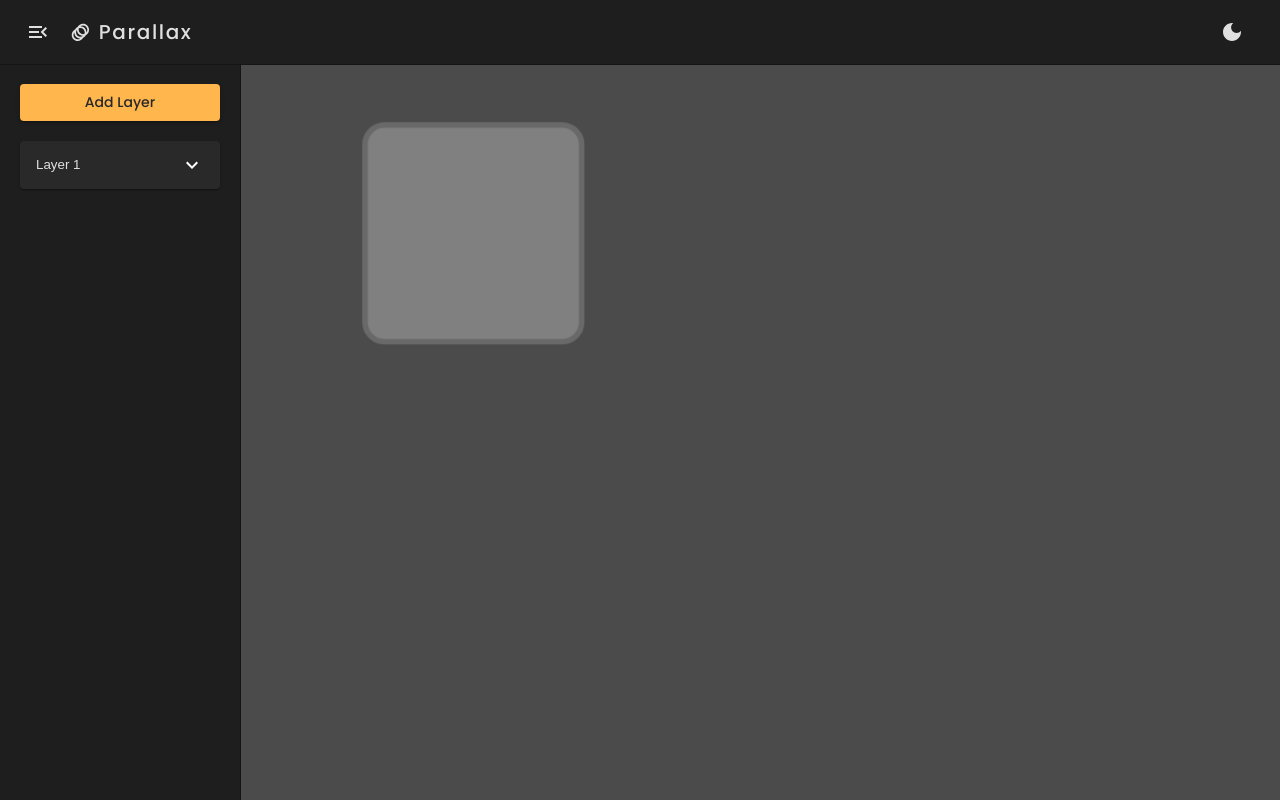
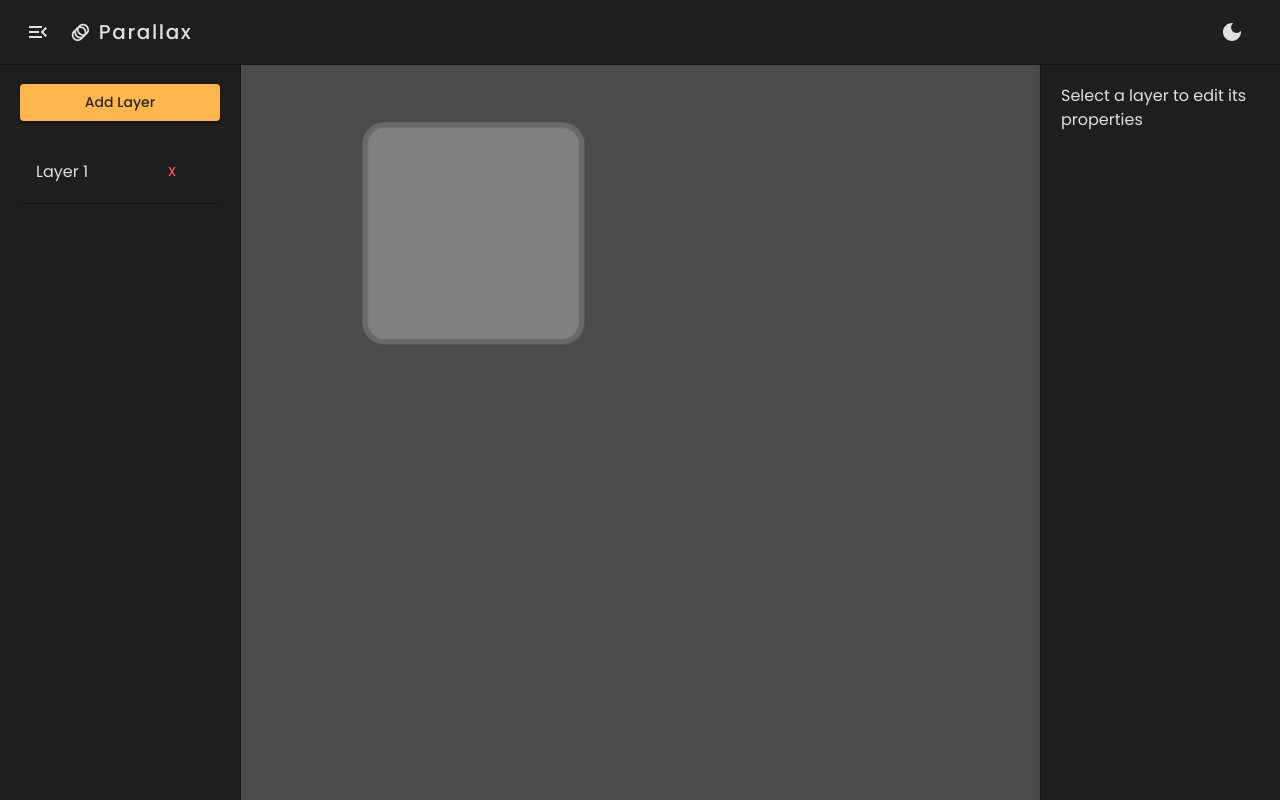
Before and after one commit to johnjohnpenafiel/ParallaxUI, a React (Vite) app: page / in a window 1280 px wide. Both pictures are taken after a click on the button "Add Layer". Built offline with nearby package versions, Linux system fonts and the light colour scheme.

Commit message:
add RightSidebar for displaying LayerForm and updated Sidebar and Layer to only display layer information

```diff
--- a/src/App.tsx
+++ b/src/App.tsx
@@ -9,8 +9,9 @@ import SideBar from "./components/SideBar";
 
 import { lightTheme, darkTheme } from "./theme";
 import { LayerFormData } from "./components/LayerForm";
+import RightSidebar from "./components/RightSidebar";
 
-export type Layer = {
+export type LayerType = {
   uid: number;
   name: string;
   height: number;
@@ -25,11 +26,12 @@ function App() {
   const [open, setOpen] = useState(true);
   const [darkMode, setDarkMode] = useState(true);
 
-  const [layers, setLayers] = useState<Layer[]>([]);
+  const [layers, setLayers] = useState<LayerType[]>([]);
+  const [selectedLayer, setSelectedLayer] = useState<LayerType | null>(null);
 
   const addLayer = (): void => {
     const layerCount = layers.length + 1;
-    const newLayer: Layer = {
+    const newLayer: LayerType = {
       uid: Date.now(),
       name: `Layer ${layerCount}`,
       height: 200,
@@ -43,7 +45,7 @@ function App() {
   };
 
   const removeLayer = (uid: number): void => {
-    setLayers(layers.filter((layer: Layer) => layer.uid !== uid));
+    setLayers(layers.filter((layer: LayerType) => layer.uid !== uid));
   };
 
   const handleLayerSubmit = (uid: number, data: LayerFormData) => {
@@ -52,6 +54,10 @@ function App() {
         layer.uid === uid ? { ...layer, ...data } : layer
       )
     );
+  };
+
+  const onSelectedLayer = (layer: LayerType) => {
+    setSelectedLayer(layer);
   };
 
   return (
@@ -72,6 +78,7 @@ function App() {
           addLayer={addLayer}
           removeLayer={removeLayer}
           handleLayerSubmit={handleLayerSubmit}
+          onSelectedLayer={onSelectedLayer}
         />
 
         <Box
@@ -86,6 +93,11 @@ function App() {
         >
           <TiltBox layers={layers} />
         </Box>
+
+        <RightSidebar
+          selectedLayer={selectedLayer}
+          handleLayerSubmit={handleLayerSubmit}
+        />
       </Box>
     </ThemeProvider>
   );
--- a/src/components/Layer.tsx
+++ b/src/components/Layer.tsx
@@ -1,46 +1,41 @@
-import {
-  Accordion,
-  AccordionActions,
-  AccordionSummary,
-  AccordionDetails,
-  Button,
-} from "@mui/material";
-import ExpandMoreIcon from "@mui/icons-material/ExpandMore";
-
-import LayerForm, { LayerFormData } from "./LayerForm";
-
-import { Layer as LayerType } from "../App";
+import { Box, Button } from "@mui/material";
+import { LayerType } from "../App";
 
 interface Props {
   layer: LayerType;
   removeLayer: (uid: number) => void;
-  handleLayerSubmit: (uid: number, data: LayerFormData) => void;
+  onSelectedLayer: () => void; // To handle selection of this layer
 }
 
-const Layer = ({ layer, removeLayer, handleLayerSubmit }: Props) => {
+const Layer = ({ layer, removeLayer, onSelectedLayer }: Props) => {
   return (
-    <Accordion>
-      <AccordionSummary
-        expandIcon={<ExpandMoreIcon />}
-        aria-controls="panel3-content"
-        id="panel3-header"
+    <Box
+      onClick={onSelectedLayer}
+      sx={{
+        display: "flex",
+        alignItems: "center",
+        justifyContent: "space-between",
+        padding: 2,
+        borderBottom: (theme) => `1px solid ${theme.palette.primary.dark}`,
+        cursor: "pointer",
+        "&:hover": {
+          backgroundColor: (theme) => `${theme.palette.primary.light}`,
+        },
+      }}
+    >
+      <Box>{layer.name}</Box>
+      <Button
+        onClick={(e) => {
+          e.stopPropagation(); // Prevent onSelectedLayer from triggering
+          removeLayer(layer.uid);
+        }}
+        color="error"
+        variant="text"
+        size="small"
       >
-        {layer.name}
-      </AccordionSummary>
-
-      <AccordionDetails>
-        <LayerForm
-          handleLayerSubmit={(data) => handleLayerSubmit(layer.uid, data)}
-          layer={layer}
-        />
-      </AccordionDetails>
-
-      <AccordionActions>
-        <Button onClick={() => removeLayer(layer.uid)} color="error">
-          Remove
-        </Button>
-      </AccordionActions>
-    </Accordion>
+        x
+      </Button>
+    </Box>
   );
 };
 
--- a/src/components/LayerForm.tsx
+++ b/src/components/LayerForm.tsx
@@ -2,7 +2,8 @@ import { useForm } from "react-hook-form";
 
 import { Box, TextField } from "@mui/material";
 
-import { Layer as LayerType } from "../App";
+import { LayerType } from "../App";
+import { useEffect } from "react";
 
 export type LayerFormData = {
   height: number;
@@ -15,20 +16,31 @@ export type LayerFormData = {
 
 interface Props {
   handleLayerSubmit: (data: LayerFormData) => void;
-  layer: LayerType;
+  selectedLayer: LayerType;
 }
 
-const LayerForm = ({ handleLayerSubmit, layer }: Props) => {
+const LayerForm = ({ handleLayerSubmit, selectedLayer }: Props) => {
   const { register, handleSubmit, reset, getValues } = useForm<LayerFormData>({
     defaultValues: {
-      height: layer.height || 0,
-      width: layer.width || 0,
-      color: layer.color || "",
-      depth: layer.depth || 0,
-      x: layer.x || 0,
-      y: layer.y || 0,
+      height: selectedLayer.height || 0,
+      width: selectedLayer.width || 0,
+      color: selectedLayer.color || "",
+      depth: selectedLayer.depth || 0,
+      x: selectedLayer.x || 0,
+      y: selectedLayer.y || 0,
     },
   });
+
+  useEffect(() => {
+    reset({
+      height: selectedLayer.height || 0,
+      width: selectedLayer.width || 0,
+      color: selectedLayer.color || "",
+      depth: selectedLayer.depth || 0,
+      x: selectedLayer.x || 0,
+      y: selectedLayer.y || 0,
+    });
+  }, [selectedLayer, reset]);
 
   const handleKeyPress = (
     e: React.KeyboardEvent<HTMLInputElement>,
@@ -68,7 +80,7 @@ const LayerForm = ({ handleLayerSubmit, layer }: Props) => {
       >
         <Box mb={2}>
           <TextField
-            defaultValue={layer.height}
+            defaultValue={selectedLayer.height}
             label="Height"
             {...register("height")}
             id="height"
@@ -88,7 +100,7 @@ const LayerForm = ({ handleLayerSubmit, layer }: Props) => {
 
         <Box mb={2}>
           <TextField
-            defaultValue={layer.width}
+            defaultValue={selectedLayer.width}
             label="Width"
             {...register("width")}
             id="width"
@@ -108,7 +120,7 @@ const LayerForm = ({ handleLayerSubmit, layer }: Props) => {
 
         <Box mb={2}>
           <TextField
-            defaultValue={layer.color}
+            defaultValue={selectedLayer.color}
             label="Color"
             {...register("color")}
             id="color"
@@ -128,7 +140,7 @@ const LayerForm = ({ handleLayerSubmit, layer }: Props) => {
 
         <Box mb={2}>
           <TextField
-            defaultValue={layer.depth}
+            defaultValue={selectedLayer.depth}
             label="Depth"
             {...register("depth")}
             id="depth"
@@ -148,7 +160,7 @@ const LayerForm = ({ handleLayerSubmit, layer }: Props) => {
 
         <Box mb={2}>
           <TextField
-            defaultValue={layer.x}
+            defaultValue={selectedLayer.x}
             label="X Position"
             {...register("x")}
             id="x"
@@ -168,7 +180,7 @@ const LayerForm = ({ handleLayerSubmit, layer }: Props) => {
 
         <Box mb={2}>
           <TextField
-            defaultValue={layer.y}
+            defaultValue={selectedLayer.y}
             label="Y Position"
             {...register("y")}
             id="y"
--- /dev/null
+++ b/src/components/RightSidebar.tsx
@@ -0,0 +1,41 @@
+import { Box, Toolbar } from "@mui/material";
+import { LayerType } from "../App";
+import LayerForm, { LayerFormData } from "./LayerForm";
+
+interface Props {
+  selectedLayer: LayerType | null;
+  handleLayerSubmit: (uid: number, data: LayerFormData) => void;
+}
+
+const RightSidebar = ({ selectedLayer, handleLayerSubmit }: Props) => {
+  return (
+    <Box
+      sx={{
+        position: "fixed",
+        right: 0,
+        top: 0,
+        height: "100vh",
+        width: "240px",
+        borderLeft: (theme) => `0.25px solid ${theme.palette.primary.dark}`,
+        backgroundColor: (theme) => `${theme.palette.primary.main}`,
+        overflow: "auto",
+        p: 2.5,
+        boxShadow: "0px 0px 10px rgba(0, 0, 0, 0.1)",
+      }}
+    >
+      <Toolbar />
+      {selectedLayer ? (
+        <LayerForm
+          selectedLayer={selectedLayer}
+          handleLayerSubmit={(data) =>
+            handleLayerSubmit(selectedLayer.uid, data)
+          }
+        />
+      ) : (
+        <Box>Select a layer to edit its properties</Box>
+      )}
+    </Box>
+  );
+};
+
+export default RightSidebar;
--- a/src/components/SideBar.tsx
+++ b/src/components/SideBar.tsx
@@ -2,7 +2,7 @@ import { Box, Button, Drawer, Toolbar } from "@mui/material";
 
 import Layer from "./Layer";
 
-import { Layer as LayerType } from "../App";
+import { LayerType } from "../App";
 import { LayerFormData } from "./LayerForm";
 
 interface Props {
@@ -11,6 +11,7 @@ interface Props {
   addLayer: () => void;
   removeLayer: (uid: number) => void;
   handleLayerSubmit: (uid: number, data: LayerFormData) => void;
+  onSelectedLayer: (layer: LayerType) => void;
 }
 
 const SideBar = ({
@@ -18,7 +19,7 @@ const SideBar = ({
   layers,
   addLayer,
   removeLayer,
-  handleLayerSubmit,
+  onSelectedLayer,
 }: Props) => {
   return (
     <Drawer
@@ -50,7 +51,7 @@ const SideBar = ({
               key={layer.uid}
               layer={layer}
               removeLayer={removeLayer}
-              handleLayerSubmit={handleLayerSubmit}
+              onSelectedLayer={() => onSelectedLayer(layer)}
             />
           );
         })}
```
